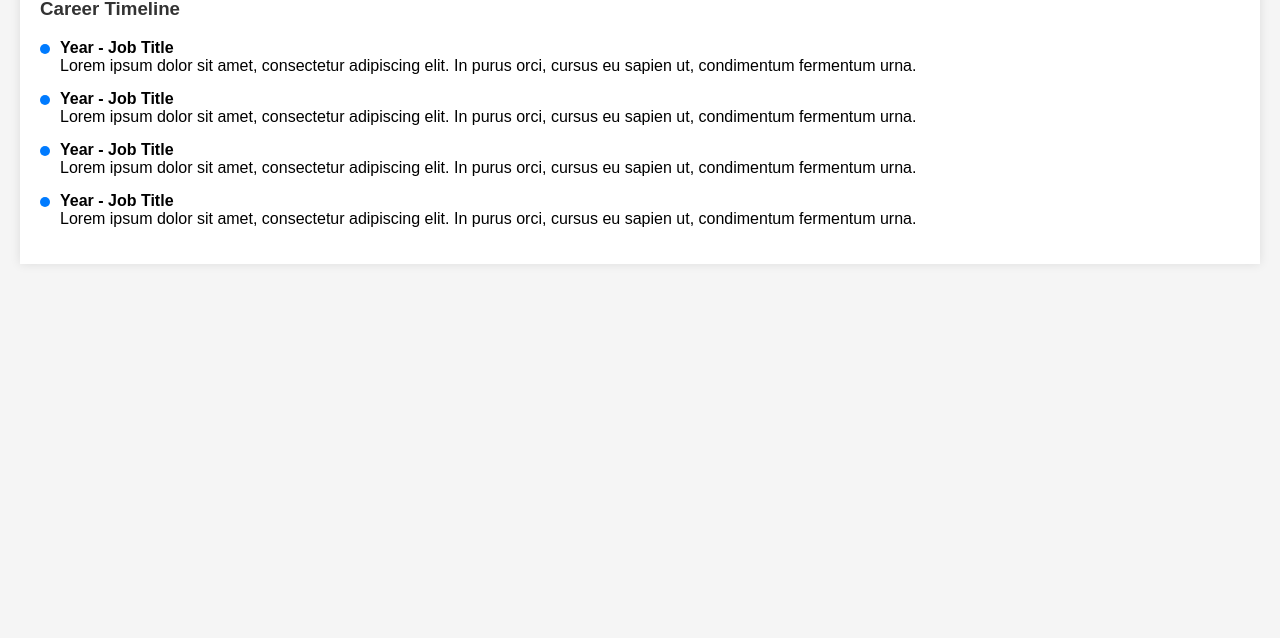
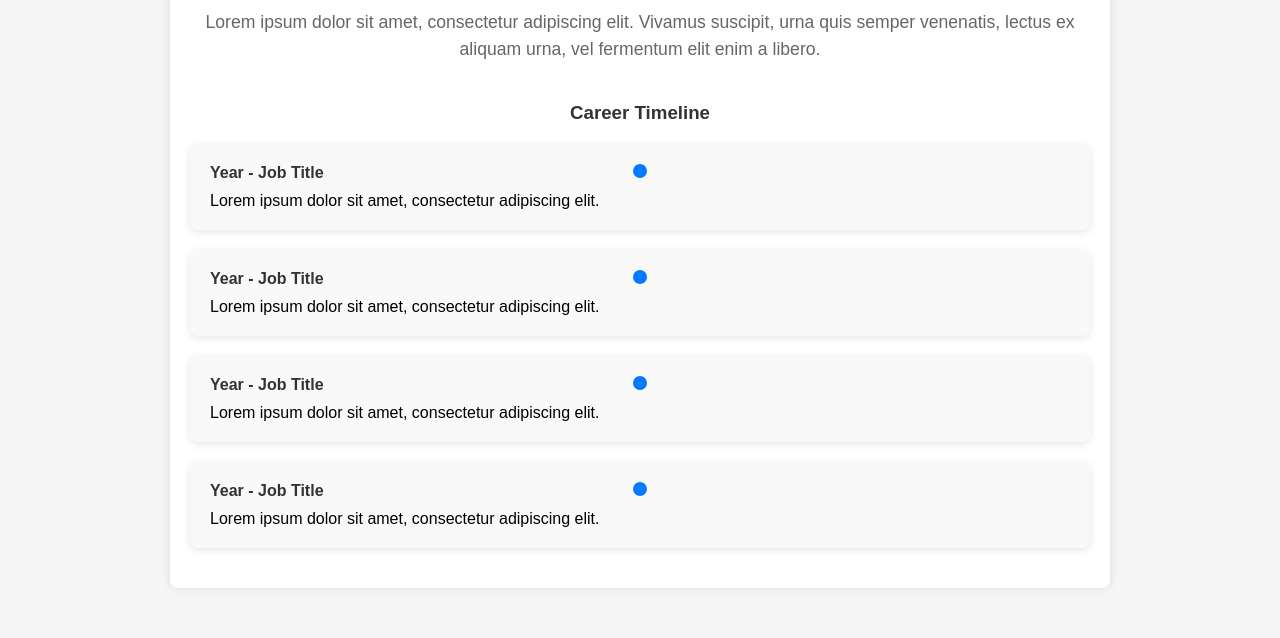
Before and after one commit to malcolmrbarnes/Malcolm-Barnes, a plain HTML site: page index.html in a window 1280 px wide. Shown: the part 400-1038 px from the top of the page. Before the commit the page ends 800 px from the top, so only its background shows below. Drawn offline with Linux system fonts and the light colour scheme.

Commit message:
Update index.html

```diff
--- a/index.html
+++ b/index.html
@@ -3,19 +3,20 @@
 <head>
     <meta charset="UTF-8">
     <meta name="viewport" content="width=device-width, initial-scale=1.0">
-    <title>Personal Profile</title>
+    <title>Malcolm Barnes' Profile</title>
     <style>
         body {
-            font-family: Arial, sans-serif;
+            font-family: 'Arial', sans-serif;
             background-color: #f5f5f5;
             margin: 0;
             padding: 0;
         }
         .container {
-            max-width: 1200px;
+            max-width: 900px;
             margin: 50px auto;
             padding: 20px;
             background-color: #fff;
+            border-radius: 8px;
             box-shadow: 0 0 10px rgba(0, 0, 0, 0.1);
         }
         h1 {
@@ -23,12 +24,11 @@
             color: #fff;
             background: linear-gradient(to bottom, navy, black);
             padding: 20px;
+            border-radius: 8px 8px 0 0;
             animation: fadeIn 2s ease-in-out;
         }
         .profile {
-            display: flex;
-            justify-content: space-between;
-            margin-top: 30px;
+            text-align: center;
             animation: slideIn 2s ease-in-out;
         }
         .profile img {
@@ -37,49 +37,62 @@
             height: 150px;
         }
         .profile-info {
-            flex: 1;
-            margin-left: 30px;
+            margin-top: 20px;
         }
         .profile-info h2 {
-            margin: 0;
             color: #333;
+            margin: 10px 0 5px 0;
         }
         .profile-info p {
             font-size: 1.1em;
+            color: #666;
             line-height: 1.5;
-            color: #666;
         }
         .timeline {
-            margin-top: 50px;
+            margin-top: 40px;
         }
         .timeline h3 {
+            text-align: center;
             color: #333;
+            margin-bottom: 20px;
             animation: fadeIn 2s ease-in-out;
         }
-        .timeline ul {
-            list-style-type: none;
-            padding: 0;
-            animation: slideIn 2s ease-in-out;
+        .timeline .timeline-item {
+            position: relative;
+            margin: 20px 0;
+            padding: 20px;
+            background: #f9f9f9;
+            border-radius: 8px;
+            box-shadow: 0 2px 8px rgba(0, 0, 0, 0.1);
         }
-        .timeline ul li {
-            margin: 15px 0;
-            padding-left: 20px;
-            position: relative;
-        }
-        .timeline ul li::before {
+        .timeline .timeline-item::before {
             content: '';
             position: absolute;
-            top: 5px;
-            left: 0;
-            width: 10px;
-            height: 10px;
-            background-color: #007BFF;
+            left: 50%;
+            width: 14px;
+            height: 14px;
+            background: #007BFF;
             border-radius: 50%;
+            top: 20px;
+            transform: translateX(-50%);
             animation: fadeIn 2s ease-in-out;
         }
-        .timeline ul li span {
+        .timeline .timeline-item span {
             display: block;
             font-weight: bold;
+            margin-bottom: 10px;
+            color: #333;
+        }
+        .timeline .line {
+            position: absolute;
+            top: 0;
+            left: 50%;
+            transform: translateX(-50%);
+            width: 4px;
+            height: 100%;
+            background: #007BFF;
+            z-index: -1;
+            animation: growLine 2s forwards;
         }
         @keyframes fadeIn {
             from { opacity: 0; }
@@ -88,6 +101,10 @@
         @keyframes slideIn {
             from { transform: translateY(20px); opacity: 0; }
             to { transform: translateY(0); opacity: 1; }
+        }
+        @keyframes growLine {
+            from { height: 0; }
+            to { height: 100%; }
         }
     </style>
 </head>
@@ -103,24 +120,23 @@
         </div>
         <div class="timeline">
             <h3>Career Timeline</h3>
-            <ul>
-                <li>
-                    <span>Year - Job Title</span>
-                    Lorem ipsum dolor sit amet, consectetur adipiscing elit. In purus orci, cursus eu sapien ut, condimentum fermentum urna.
-                </li>
-                <li>
-                    <span>Year - Job Title</span>
-                    Lorem ipsum dolor sit amet, consectetur adipiscing elit. In purus orci, cursus eu sapien ut, condimentum fermentum urna.
-                </li>
-                <li>
-                    <span>Year - Job Title</span>
-                    Lorem ipsum dolor sit amet, consectetur adipiscing elit. In purus orci, cursus eu sapien ut, condimentum fermentum urna.
-                </li>
-                <li>
-                    <span>Year - Job Title</span>
-                    Lorem ipsum dolor sit amet, consectetur adipiscing elit. In purus orci, cursus eu sapien ut, condimentum fermentum urna.
-                </li>
-            </ul>
+            <div class="line"></div>
+            <div class="timeline-item">
+                <span>Year - Job Title</span>
+                Lorem ipsum dolor sit amet, consectetur adipiscing elit.
+            </div>
+            <div class="timeline-item">
+                <span>Year - Job Title</span>
+                Lorem ipsum dolor sit amet, consectetur adipiscing elit.
+            </div>
+            <div class="timeline-item">
+                <span>Year - Job Title</span>
+                Lorem ipsum dolor sit amet, consectetur adipiscing elit.
+            </div>
+            <div class="timeline-item">
+                <span>Year - Job Title</span>
+                Lorem ipsum dolor sit amet, consectetur adipiscing elit.
+            </div>
         </div>
     </div>
 </body>
```
